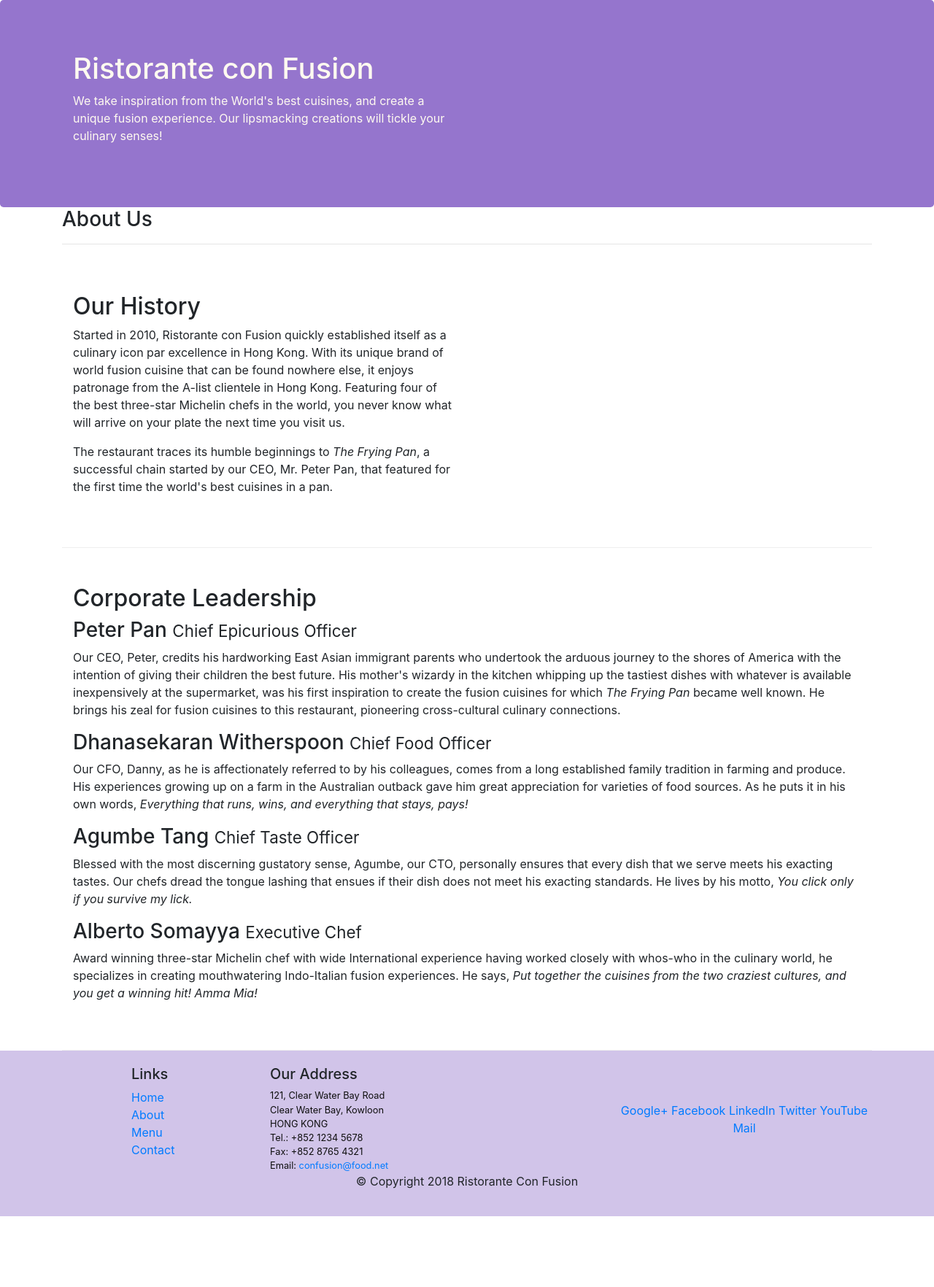
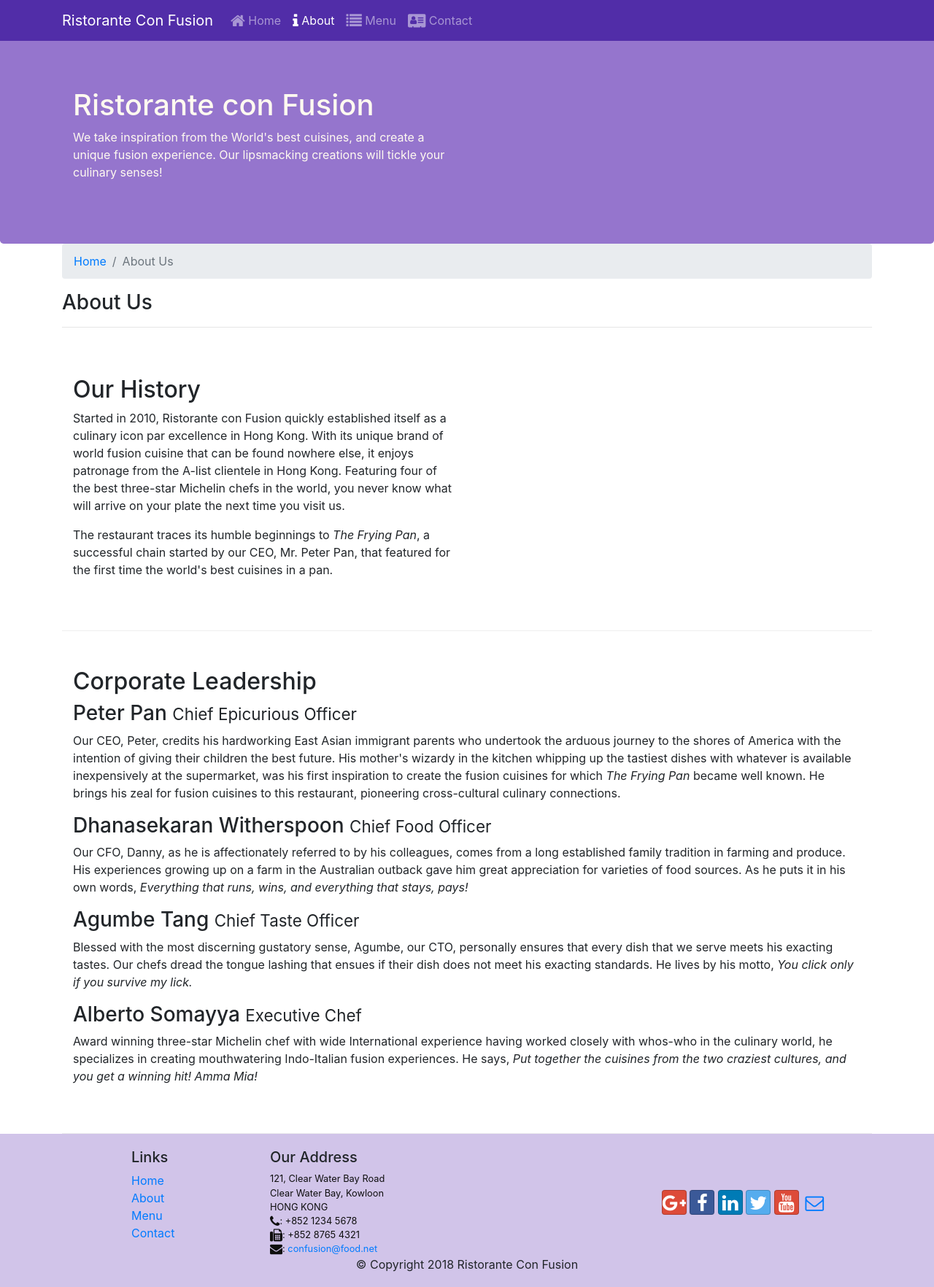
Before and after one commit to Jothinayagan/coursera-bootstarp, a website: page aboutus.html in a window 1280 px wide. Shown: the whole page at 73% size. Before the commit the page ends 1667 px from the top, so only its background shows below. Drawn offline with nearby package versions, Linux system fonts and the light colour scheme.

Commit message:
Navbar, icons added

```diff
--- a/aboutus.html
+++ b/aboutus.html
@@ -9,12 +9,34 @@
 
     <!-- Bootstrap CSS -->
     <link rel="stylesheet" href="node_modules/bootstrap/dist/css/bootstrap.min.css">
+    <link rel="stylesheet" href="node_modules/font-awesome/css/font-awesome.min.css">
+    <link rel="stylesheet" href="node_modules/bootstrap-social/bootstrap-social.css">
     <link rel="stylesheet" href="css/styles.css">
     <title>Ristorante Con Fusion: About Us</title>
 
 </head>
 
 <body>
+    <!-- navbar -->
+    <nav class="navbar navbar-dark navbar-expand-sm fixed-top">
+        <div class="container">
+            <a class="navbar-brand" href="#">Ristorante Con Fusion</a>
+
+            <button class="navbar-toggler" type="button" data-toggle="collapse" data-target="#Navbar">
+                <span class="navbar-toggler-icon"></span>
+            </button>
+
+            <div class="collapse navbar-collapse" id="Navbar">
+                <ul class="navbar-nav mr-auto">
+                    <li class="nav-item"><a class="nav-link" href="./index.html"><span class="fa fa-home fa-lg"></span> Home</a></li>
+                    <li class="nav-item active"><a class="nav-link" href="#"><span class="fa fa-info fa-lg"></span> About</a></li>
+                    <li class="nav-item"><a class="nav-link" href="#"><span class="fa fa-list fa-lg"></span> Menu</a></li>
+                    <li class="nav-item"><a class="nav-link" href="#"><span class="fa fa-address-card fa-lg"></span> Contact</a></li>
+                </ul>
+            </div>
+
+        </div>
+    </nav>
 
     <header class="jumbotron">
         <div class="container">
@@ -32,6 +54,10 @@
 
     <div class="container">
         <div>
+            <ol class="col-12 breadcrumb">
+                <li class="breadcrumb-item"><a href="./index.html">Home</a></li>
+                <li class="breadcrumb-item active">About Us</li>
+            </ol>
             <div>
                 <h3>About Us</h3>
                 <hr>
@@ -108,19 +134,20 @@
                         121, Clear Water Bay Road<br>
                         Clear Water Bay, Kowloon<br>
                         HONG KONG<br>
-                        Tel.: +852 1234 5678<br>
-                        Fax: +852 8765 4321<br>
-                        Email: <a href="mailto:confusion@food.net">confusion@food.net</a>
+                        <i class="fa fa-phone fa-lg"></i>: +852 1234 5678<br>
+                      <i class="fa fa-fax fa-lg"></i>: +852 8765 4321<br>
+                      <i class="fa fa-envelope fa-lg"></i>:
+                      <a href="mailto:confusion@food.net">confusion@food.net</a>
                     </address>
                 </div>
                 <div class="col-12 col-sm-4 align-self-center">
                     <div class="text-center">
-                        <a href="http://google.com/+">Google+</a>
-                        <a href="http://www.facebook.com/profile.php?id=">Facebook</a>
-                        <a href="http://www.linkedin.com/in/">LinkedIn</a>
-                        <a href="http://twitter.com/">Twitter</a>
-                        <a href="http://youtube.com/">YouTube</a>
-                        <a href="mailto:">Mail</a>
+                        <a class="btn btn-social-icon btn-google" href="http://google.com/+"><i class="fa fa-google-plus"></i></a>
+                        <a class="btn btn-social-icon btn-facebook" href="http://www.facebook.com/profile.php?id="><i class="fa fa-facebook"></i></a>
+                        <a class="btn btn-social-icon btn-linkedin" href="http://www.linkedin.com/in/"><i class="fa fa-linkedin"></i></a>
+                        <a class="btn btn-social-icon btn-twitter" href="http://twitter.com/"><i class="fa fa-twitter"></i></a>
+                        <a class="btn btn-social-icon btn-google" href="http://youtube.com/"><i class="fa fa-youtube"></i></a>
+                        <a class="btn btn-social-icon" href="mailto:"><i class="fa fa-envelope-o"></i></a>
                     </div>
                 </div>
             </div>
--- a/css/styles.css
+++ b/css/styles.css
@@ -28,3 +28,12 @@ address{
     margin:0px;
     color:#0f0f0f;
 }
+
+body{
+    padding:50px 0px 0px 0px;
+    z-index:0;
+}
+
+.navbar-dark {
+     background-color: #512DA8;
+}
--- a/package.json
+++ b/package.json
@@ -15,6 +15,8 @@
   },
   "dependencies": {
     "bootstrap": "^4.0.0",
+    "bootstrap-social": "^5.1.1",
+    "font-awesome": "^4.7.0",
     "jquery": "^3.3.1",
     "popper.js": "^1.12.9"
   }
```
Also changed, not shown: index.html (+37 -10 lines), 1 other file.
